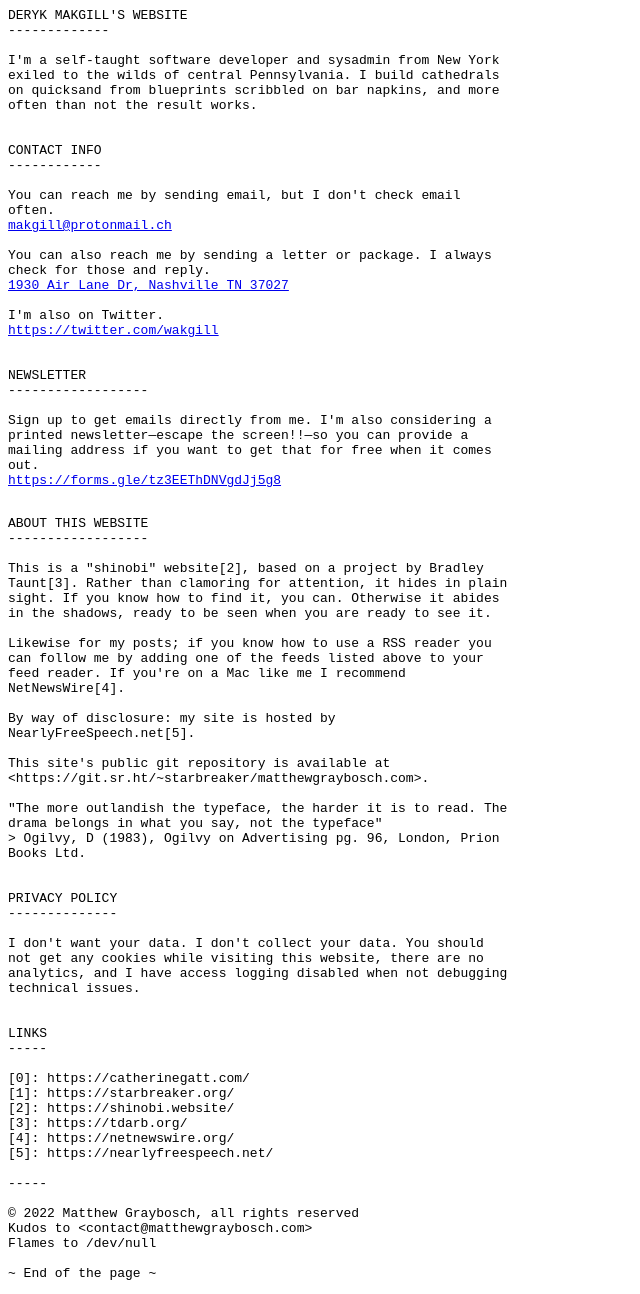
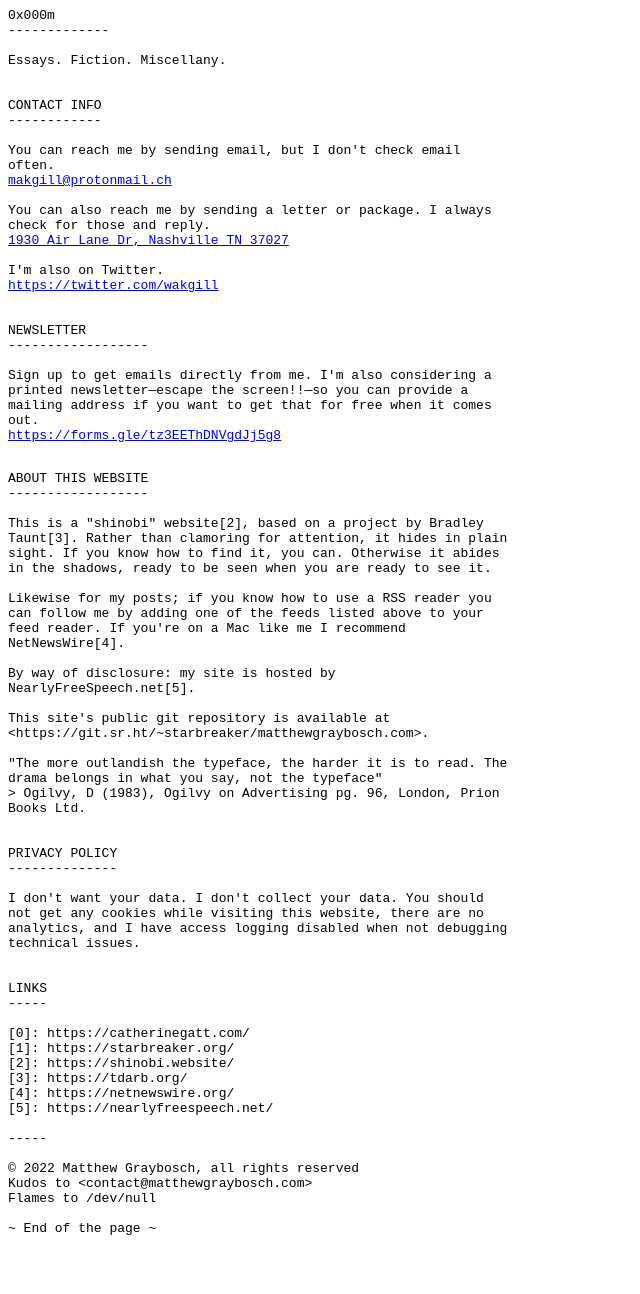
Before and after one commit to 0x000m/0x000m.github.io, a Jekyll site: the page built from index.md, in a window 1280 px wide. Shown: the whole page, without its empty margins (0-640 px from the left). Built offline with Jekyll 4.4.1, drawn with Linux system fonts in a browser that asks for light colours; after the commit the page ends 1249 px from its top, so only the background shows below that.

Commit message:
Update index.md

```diff
--- a/index.md
+++ b/index.md
@@ -4,10 +4,10 @@
 
 
 <pre class="col">
-DERYK MAKGILL'S WEBSITE
+0x000m
 -------------
 
-I'm a self-taught software developer and sysadmin from New York exiled to the wilds of central Pennsylvania. I build cathedrals on quicksand from blueprints scribbled on bar napkins, and more often than not the result works.
+Essays. Fiction. Miscellany.
 
 
 CONTACT INFO
```
